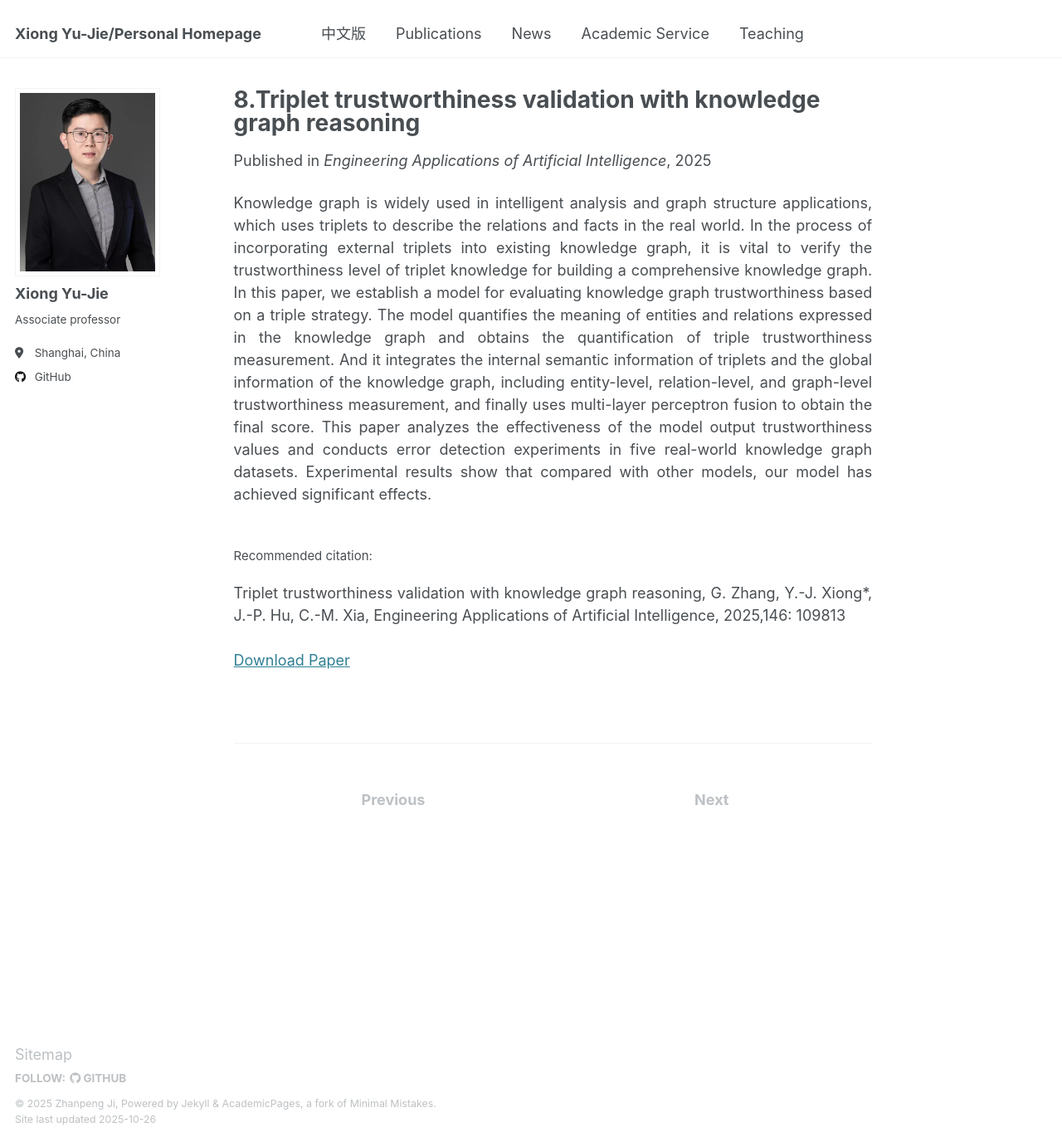
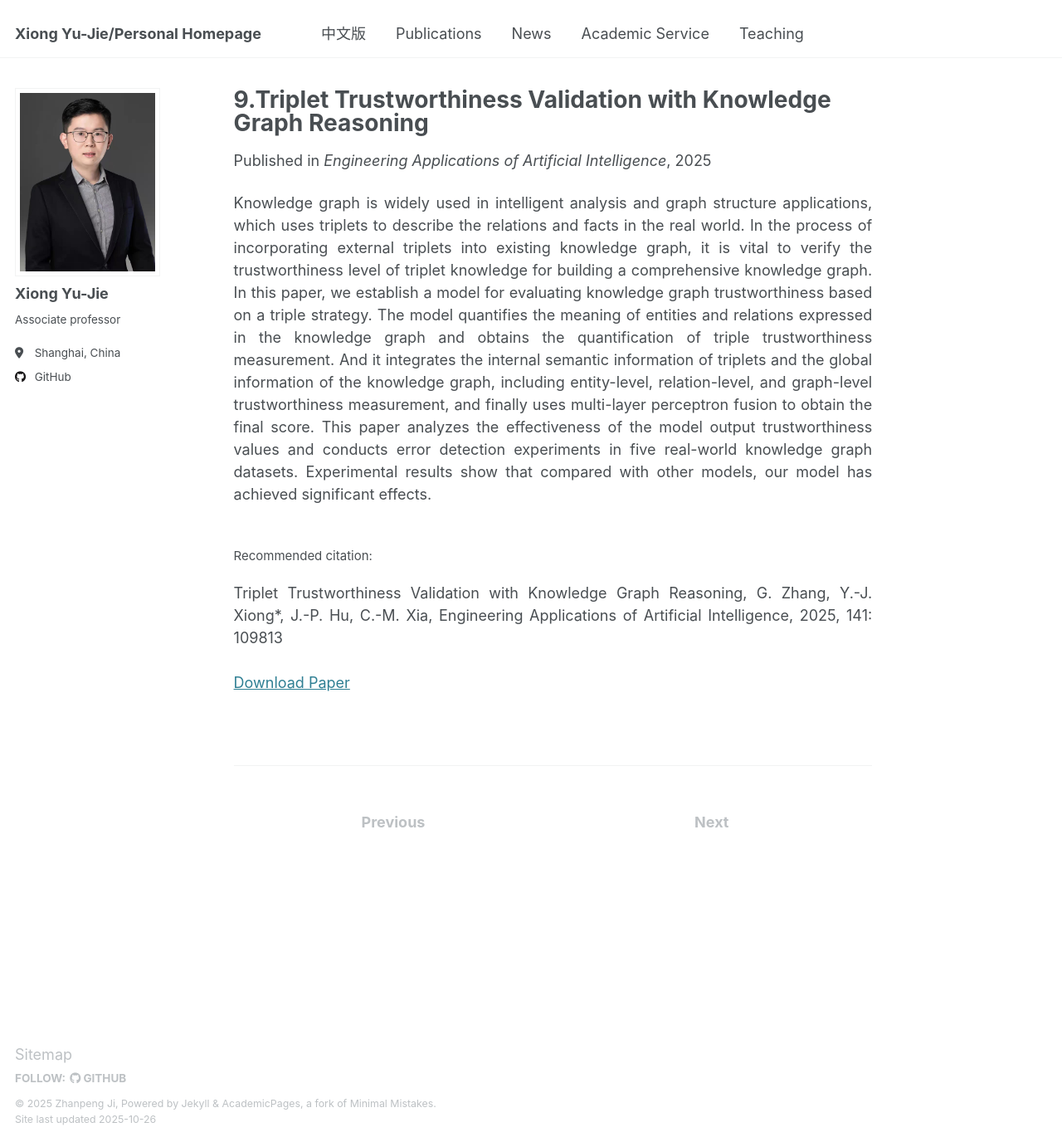
Before and after one commit to X-Lab-CN/introduce, a Jekyll site: the page built from _publications/2023-09-09-paper-title-number-1.md, in a window 1280 px wide and 1376 px high. Shown: the whole window at 83% size. Built offline with Jekyll 4.4.1, drawn with Linux system fonts in a browser that asks for light colours.

Commit message:
Update 2023-09-09-paper-title-number-1.md

```diff
--- a/_publications/2023-09-09-paper-title-number-1.md
+++ b/_publications/2023-09-09-paper-title-number-1.md
@@ -1,5 +1,5 @@
 ---
-title: "8.Triplet trustworthiness validation with knowledge graph reasoning"
+title: "9.Triplet Trustworthiness Validation with Knowledge Graph Reasoning"
 collection: publications
 category: 2025
 permalink: /publication/2023-09-09-paper-title-number-1
@@ -7,7 +7,7 @@ excerpt: '<div style="text-align: justify;">This paper presents TTMNM, a triple
 date: 2025-01-02
 venue: 'Engineering Applications of Artificial Intelligence'
 paperurl: 'http://xiongyujie.cn/files/Triplet_trustworthiness_validation_with_knowledge_graph_reasoning.pdf'
-citation: '<br/><div style="text-align: justify;">Triplet trustworthiness validation with knowledge graph reasoning, G. Zhang, Y.-J. Xiong*, J.-P. Hu, C.-M. Xia, Engineering Applications of Artificial Intelligence, 2025,146: 109813</div>'
+citation: '<br/><div style="text-align: justify;">Triplet Trustworthiness Validation with Knowledge Graph Reasoning, G. Zhang, Y.-J. Xiong*, J.-P. Hu, C.-M. Xia, Engineering Applications of Artificial Intelligence, 2025, 141: 109813</div>'
 ---
 
 <div style="text-align: justify;">Knowledge graph is widely used in intelligent analysis and graph structure applications, which uses triplets to describe the relations and facts in the real world. In the process of incorporating external triplets into existing knowledge graph, it is vital to verify the trustworthiness level of triplet knowledge for building a comprehensive knowledge graph. In this paper, we establish a model for evaluating knowledge graph trustworthiness based on a triple strategy. The model quantifies the meaning of entities and relations expressed in the knowledge graph and obtains the quantification of triple trustworthiness measurement. And it integrates the internal semantic information of triplets and the global information of the knowledge graph, including entity-level, relation-level, and graph-level trustworthiness measurement, and finally uses multi-layer perceptron fusion to obtain the final score. This paper analyzes the effectiveness of the model output trustworthiness values and conducts error detection experiments in five real-world knowledge graph datasets. Experimental results show that compared with other models, our model has achieved significant effects.</div>
```
